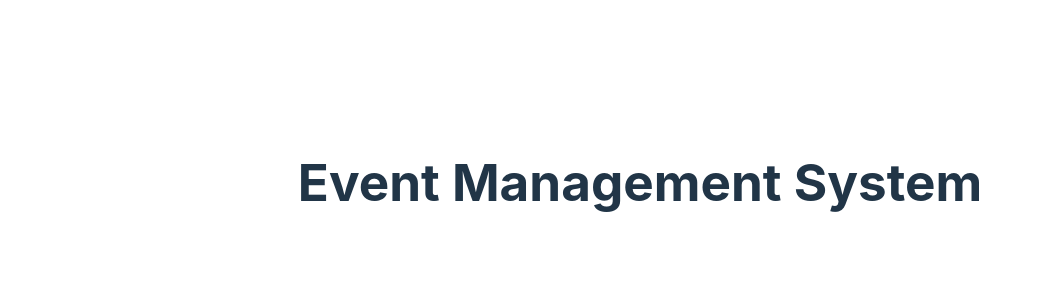
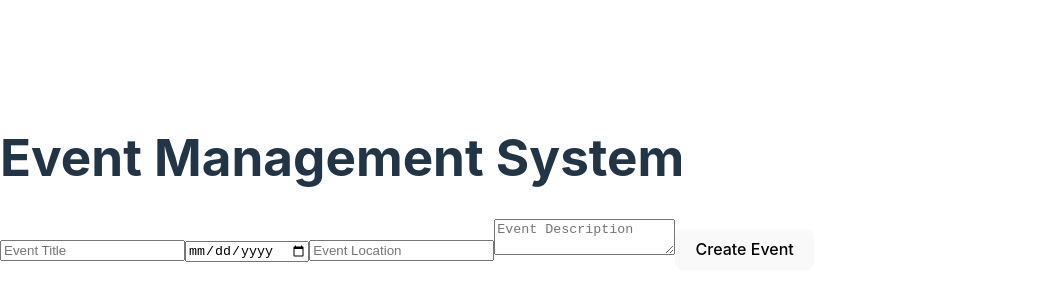
Before and after one commit to JaffDavy/event-management-app, a React (Vite) app: page / in a window 1280 px wide. Shown: the part 218-518 px from the top of the page, without its empty margins (0-1042 px from the left). Built offline with nearby package versions, Linux system fonts and the light colour scheme.

Commit message:
creating event

```diff
--- a/package.json
+++ b/package.json
@@ -10,6 +10,8 @@
     "preview": "vite preview"
   },
   "dependencies": {
+    "axios": "^1.7.2",
+    "google-map-react": "^2.2.1",
     "react": "^18.3.1",
     "react-dom": "^18.3.1"
   },
@@ -17,7 +19,7 @@
     "@types/react": "^18.3.3",
     "@types/react-dom": "^18.3.0",
     "@vitejs/plugin-react": "^4.3.1",
-    "eslint": "^9.7.0",
+    "eslint": "^8.57.0",
     "eslint-plugin-react": "^7.34.4",
     "eslint-plugin-react-hooks": "^4.6.2",
     "eslint-plugin-react-refresh": "^0.4.8",
--- a/src/App.css
+++ b/src/App.css
@@ -1,6 +1,8 @@
-#root {
-  max-width: 1280px;
-  margin: 0 auto;
-  padding: 2rem;
-  text-align: center;
+/* .event {
+  display: flex;
+  justify-content: center;
+  align-items: center;
+  padding-left: 2px;
+  margin: auto;
 }
+ */
--- a/src/App.jsx
+++ b/src/App.jsx
@@ -1,10 +1,11 @@
 import './App.css'
-
+import EventForm from './EventForm'
 function App() {
 
   return (
     <>
       <h1>Event Management System</h1>
+      < EventForm  />
     </>
   )
 }
--- /dev/null
+++ b/src/EventForm.jsx
@@ -0,0 +1,107 @@
+import React, { useState } from 'react';
+import GoogleMapReact from 'google-map-react';
+import axios from 'axios';
+
+const Marker = ({ text }) => <div>{text}</div>;
+
+const EventForm = () => {
+  const [eventData, setEventData] = useState({
+    title: '',
+    date: '',
+    location: '',
+    description: '',
+  });
+  const [mapCenter, setMapCenter] = useState({ lat: 3.8667, lng: 11.5167 });
+  const [markerPosition, setMarkerPosition] = useState({ lat: 3.8667, lng: 11.5167 });
+  const [locationEntered, setLocationEntered] = useState(false);
+
+  const handleInputChange = (e) => {
+    const { name, value } = e.target;
+    setEventData((prevData) => ({
+      ...prevData,
+      [name]: value,
+    }));
+
+    if (name === 'location' && value.trim() !== '') {
+      setLocationEntered(true);
+      fetchCoordinates(value);
+    } else if (name === 'location' && value.trim() === '') {
+      setLocationEntered(false);
+    }
+  };
+
+  const fetchCoordinates = async (address) => {
+    try {
+      const response = await axios.get(
+        `https://maps.googleapis.com/maps/api/geocode/json?address=${encodeURIComponent(address)}&key=AIzaSyDArOmk1rwV_6faX4ss7aCGZ3NVZ12H_AY`
+      );
+      console.log('Geocode response:', response.data);
+      if (response.data.results.length > 0) {
+        const { lat, lng } = response.data.results[0].geometry.location;
+        console.log(`Coordinates for ${address}: ${lat}, ${lng}`);
+        setMapCenter({ lat, lng });
+        setMarkerPosition({ lat, lng });
+      } else {
+        console.error('No results found for the given address.');
+      }
+    } catch (error) {
+      console.error('Error fetching coordinates:', error);
+    }
+  };
+
+  const handleCreateEvent = (e) => {
+    e.preventDefault();
+    console.log('Event data:', eventData);
+  };
+
+  return (
+    <div>
+      <form onSubmit={handleCreateEvent}>
+        <input
+          type="text"
+          name="title"
+          placeholder="Event Title"
+          value={eventData.title}
+          onChange={handleInputChange}
+        />
+        <input
+          type="date"
+          name="date"
+          value={eventData.date}
+          onChange={handleInputChange}
+        />
+        <input
+          type="text"
+          name="location"
+          placeholder="Event Location"
+          value={eventData.location}
+          onChange={handleInputChange}
+        />
+        <textarea
+          name="description"
+          placeholder="Event Description"
+          value={eventData.description}
+          onChange={handleInputChange}
+        />
+        <button type="submit">Create Event</button>
+      </form>
+      {locationEntered && (
+        <div style={{ height: '300px', width: '100%' }}>
+          <GoogleMapReact
+            bootstrapURLKeys={{ key: 'AIzaSyDArOmk1rwV_6faX4ss7aCGZ3NVZ12H_AY' }}
+            center={mapCenter}
+            defaultZoom={10}
+          >
+            <Marker
+              lat={markerPosition.lat}
+              lng={markerPosition.lng}
+              text="Event Location"
+            />
+          </GoogleMapReact>
+        </div>
+      )}
+    </div>
+  );
+};
+
+export default EventForm;
```
Also changed, not shown: src/cg.js (added, +90 -0 lines), 1 other file (tests, documents, lock files or other folders).
